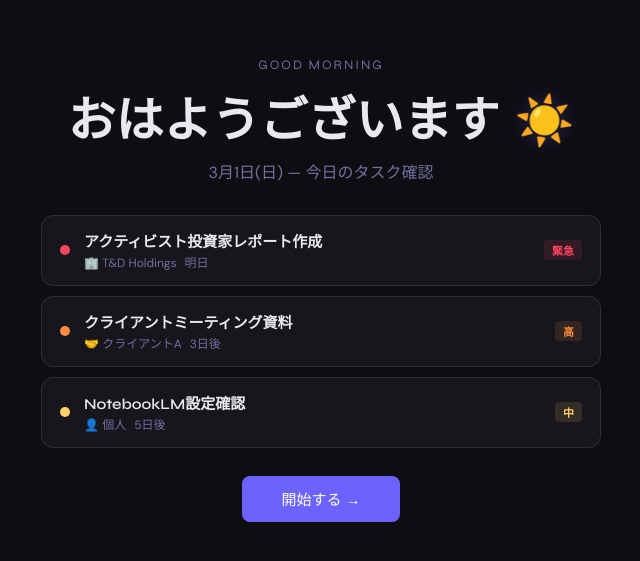
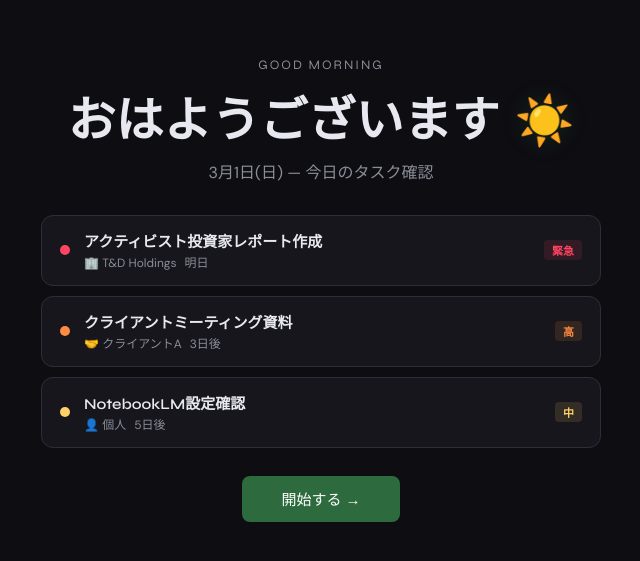
Before and after one commit to mitokawaguchi/taskflow, a React (Vite) app: page / in a window 1280 px wide. Shown: the part 111-672 px from the top of the page, without its empty margins (319-959 px from the left). Built offline with nearby package versions, Linux system fonts and the light colour scheme.

Commit message:
Refactor App component and update styles for improved task management interface. Added new sidebar menu items, enhanced notification handling, and adjusted project colors. Updated CSS for better focus visibility and added compact card styles.

```diff
--- a/src/App.jsx
+++ b/src/App.jsx
@@ -1,85 +1,104 @@
-import { useState, useEffect } from 'react'
+import { useState, useEffect, useCallback, useMemo } from 'react'
 import { PRIORITY, SORT_OPTIONS, priorityOrder, DEFAULT_PROJECTS, DEFAULT_TASKS } from './constants'
 import { load, save, today, isToday, isOverdue } from './utils'
-import MorningModal  from './MorningModal'
-import TaskCard      from './TaskCard'
-import TaskForm      from './TaskForm'
-import ProjectForm   from './ProjectForm'
-import TemplateForm  from './TemplateForm'
+import MorningModal from './MorningModal'
+import TaskCard from './TaskCard'
+import TaskForm from './TaskForm'
+import ProjectForm from './ProjectForm'
+import TemplateForm from './TemplateForm'
 import ProjectDetail from './ProjectDetail'
-import Toast         from './Toast'
+import Toast from './Toast'
+
+const DUE_TODAY_CHECK_DELAY_MS = 2000
+const TOAST_DURATION_MS = 4000
+const SIDEBAR_MENU_ITEMS = [
+  { key: 'projects', icon: '📁', label: 'プロジェクト' },
+  { key: 'all', icon: '📋', label: 'すべてのタスク' },
+  { key: 'today', icon: '☀️', label: '今日', badgeKey: 'todayCount' },
+  { key: 'overdue', icon: '🚨', label: '期限超過', badgeKey: 'overdueCount' },
+]
 
 export default function App() {
-  const [tasks,     setTasks]     = useState(() => load('tf_tasks',     DEFAULT_TASKS))
-  const [projects,  setProjects]  = useState(() => load('tf_projects',  DEFAULT_PROJECTS))
+  const [tasks, setTasks] = useState(() => load('tf_tasks', DEFAULT_TASKS))
+  const [projects, setProjects] = useState(() => load('tf_projects', DEFAULT_PROJECTS))
   const [templates, setTemplates] = useState(() => load('tf_templates', []))
-  const [view,      setView]      = useState('all')
-  const [sort,      setSort]      = useState('priority')
+  const [view, setView] = useState('projects')
+  const [sort, setSort] = useState('priority')
   const [sidebarOpen, setSidebarOpen] = useState(false)
-  const [showTaskForm,  setShowTaskForm]  = useState(false)
-  const [editTask,      setEditTask]      = useState(null)
-  const [showProjForm,  setShowProjForm]  = useState(false)
-  const [showTplForm,   setShowTplForm]   = useState(false)
-  const [toasts,        setToasts]        = useState([])
-  const [showDone,      setShowDone]      = useState(false)
-  const [notifGranted,  setNotifGranted]  = useState(false)
-  const [showMorning,   setShowMorning]   = useState(() => localStorage.getItem('tf_morning') !== today())
+  const [showTaskForm, setShowTaskForm] = useState(false)
+  const [editTask, setEditTask] = useState(null)
+  const [taskFormProjectId, setTaskFormProjectId] = useState(null)
+  const [showProjForm, setShowProjForm] = useState(false)
+  const [showTplForm, setShowTplForm] = useState(false)
+  const [toasts, setToasts] = useState([])
+  const [showDone, setShowDone] = useState(false)
+  const [notifGranted, setNotifGranted] = useState(false)
+  const [showMorning, setShowMorning] = useState(() => localStorage.getItem('tf_morning') !== today())
 
-  useEffect(() => { save('tf_tasks',     tasks)     }, [tasks])
-  useEffect(() => { save('tf_projects',  projects)  }, [projects])
+  useEffect(() => { save('tf_tasks', tasks) }, [tasks])
+  useEffect(() => { save('tf_projects', projects) }, [projects])
   useEffect(() => { save('tf_templates', templates) }, [templates])
 
   useEffect(() => {
-    if ('Notification' in window && Notification.permission === 'granted') setNotifGranted(true)
+    if (typeof globalThis.window !== 'undefined' && 'Notification' in globalThis && globalThis.Notification.permission === 'granted') {
+      setNotifGranted(true)
+    }
+  }, [])
+
+  const addToast = useCallback((icon, title, msg) => {
+    const id = Date.now()
+    setToasts(prev => [...prev, { id, icon, title, msg }])
+    setTimeout(() => setToasts(prev => prev.filter(x => x.id !== id)), TOAST_DURATION_MS)
   }, [])
 
   useEffect(() => {
-    const check = () => {
+    const checkDueToday = () => {
       const dueToday = tasks.filter(t => !t.done && isToday(t.due))
       if (dueToday.length > 0) {
         addToast('⚠️', `今日が期限: ${dueToday.length}件`, dueToday.map(t => t.title).join('、'))
         if (notifGranted) {
-          new Notification('TaskFlow — 今日の期限', { body: dueToday.map(t => t.title).join('\n') })
+          new globalThis.Notification('TaskFlow — 今日の期限', { body: dueToday.map(t => t.title).join('\n') })
           if ('vibrate' in navigator) navigator.vibrate([200, 100, 200, 100, 400])
         }
       }
     }
-    const timer = setTimeout(check, 2000)
+    const timer = setTimeout(checkDueToday, DUE_TODAY_CHECK_DELAY_MS)
     return () => clearTimeout(timer)
-  }, [notifGranted]) // eslint-disable-line
+  }, [tasks, notifGranted, addToast])
 
-  const addToast = (icon, title, msg) => {
-    const id = Date.now()
-    setToasts(t => [...t, { id, icon, title, msg }])
-    setTimeout(() => setToasts(t => t.filter(x => x.id !== id)), 4000)
+  const requestNotif = useCallback(async () => {
+    if (typeof globalThis.Notification === 'undefined') return
+    const permission = await globalThis.Notification.requestPermission()
+    if (permission === 'granted') {
+      setNotifGranted(true)
+      addToast('🔔', '通知が有効になりました', '期限が近いタスクをお知らせします')
     }
+  }, [addToast])
 
-  const requestNotif = async () => {
-    if ('Notification' in window) {
-      const p = await Notification.requestPermission()
-      if (p === 'granted') { setNotifGranted(true); addToast('🔔', '通知が有効になりました', '期限が近いタスクをお知らせします') }
-    }
-  }
+  const closeTaskForm = useCallback(() => {
+    setShowTaskForm(false)
+    setEditTask(null)
+    setTaskFormProjectId(null)
+  }, [])
 
-  const saveTask = (form) => {
+  const saveTask = useCallback((form) => {
     if (editTask?.id) {
-      setTasks(ts => ts.map(t => t.id === editTask.id ? { ...t, ...form } : t))
+      setTasks(ts => ts.map(t => (t.id === editTask.id ? { ...t, ...form } : t)))
       addToast('✏️', 'タスクを更新しました', form.title)
     } else {
-      const t = { ...form, id: 't' + Date.now(), done: false, created: Date.now() }
-      setTasks(ts => [t, ...ts])
+      const newTask = { ...form, id: 't' + Date.now(), done: false, created: Date.now() }
+      setTasks(ts => [newTask, ...ts])
       addToast('✅', 'タスクを追加しました', form.title)
     }
-    setShowTaskForm(false); setEditTask(null)
-  }
+    closeTaskForm()
+  }, [editTask?.id, addToast, closeTaskForm])
 
-  const toggleTask = (id) => {
-    setTasks(ts => ts.map(t => {
-      if (t.id !== id) return t
-      if (!t.done) addToast('🎉', '完了！', t.title)
-      return { ...t, done: !t.done }
-    }))
-  }
+  const toggleTask = useCallback((id) => {
+    const task = tasks.find(t => t.id === id)
+    const willComplete = task && !task.done
+    setTasks(ts => ts.map(t => (t.id !== id ? t : { ...t, done: !t.done })))
+    if (willComplete) addToast('🎉', '完了！', task.title)
+  }, [tasks, addToast])
 
   const saveProject = (form) => {
     setProjects(ps => [...ps, { ...form, id: 'p' + Date.now() }])
@@ -113,18 +132,81 @@ export default function App() {
   const todayCount   = tasks.filter(t => !t.done && (isToday(t.due) || isOverdue(t.due))).length
   const overdueCount = tasks.filter(t => !t.done && isOverdue(t.due)).length
 
-  const viewTitle = () => {
-    if (view === 'all')       return 'すべてのタスク'
-    if (view === 'today')     return '今日のタスク'
-    if (view === 'overdue')   return '期限超過'
-    if (view === 'projects')  return 'プロジェクト'
+  const viewTitle = useCallback(() => {
+    if (view === 'all') return 'すべてのタスク'
+    if (view === 'today') return '今日のタスク'
+    if (view === 'overdue') return '期限超過'
+    if (view === 'projects') return 'プロジェクト'
     if (view === 'templates') return 'テンプレート'
-    if (view.startsWith('p:')) return projects.find(p => p.id === view.slice(2))?.name || ''
+    if (view.startsWith('p:')) return projects.find(p => p.id === view.slice(2))?.name ?? ''
     return ''
+  }, [view, projects])
+
+  const openTaskFormForProject = useCallback((projectId) => {
+    setTaskFormProjectId(projectId)
+    setShowTaskForm(true)
+  }, [])
+
+  const { activeProjects, completedProjects } = useMemo(() => {
+    const withStats = (projects || []).map(p => {
+      const ptasks = (tasks || []).filter(t => t.projectId === p.id).slice().sort(
+        (a, b) => (priorityOrder[a.priority] ?? 2) - (priorityOrder[b.priority] ?? 2)
+      )
+      const done = ptasks.filter(t => t.done).length
+      const pct = ptasks.length ? Math.round((done / ptasks.length) * 100) : 0
+      return { project: p, ptasks, pct }
+    })
+    return {
+      activeProjects: withStats.filter(({ ptasks, pct }) => ptasks.length === 0 || pct < 100),
+      completedProjects: withStats.filter(({ ptasks, pct }) => ptasks.length > 0 && pct === 100),
     }
+  }, [projects, tasks])
+
+  const renderProjectCard = useCallback(({ project: p, ptasks, pct }) => (
+    <div key={p.id} className="project-card">
+      <button type="button" className="project-card-header project-card-clickable" onClick={() => setView(`p:${p.id}`)}>
+        <div className="project-icon" style={{ background: `${p.color}20` }}>{p.icon}</div>
+        <div>
+          <div className="project-name">{p.name}</div>
+          <div className="project-count">{ptasks.filter(t => !t.done).length} 件残り</div>
+        </div>
+      </button>
+      <div className="project-progress" onClick={() => setView(`p:${p.id}`)}>
+        <div className="project-progress-fill" style={{ width: `${pct}%`, background: p.color }} />
+      </div>
+      <div style={{ fontSize: '11px', color: 'var(--text-muted)', marginTop: '6px' }}>{pct}% 完了</div>
+      <ul className="project-card-tasks" aria-label={`${p.name}のタスク`}>
+        {ptasks.map(t => (
+          <li key={t.id} className="project-task-row">
+            <input
+              type="checkbox"
+              className="project-task-check"
+              checked={!!t.done}
+              onChange={() => toggleTask(t.id)}
+              aria-label={`${t.title}を${t.done ? '未完了に' : '完了に'}`}
+            />
+            <span className={`project-task-title ${t.done ? 'done' : ''}`}>{t.title}</span>
+          </li>
+        ))}
+      </ul>
+      <button
+        type="button"
+        className="btn btn-ghost btn-sm project-card-add-task"
+        onClick={e => { e.stopPropagation(); openTaskFormForProject(p.id) }}
+      >
+        ＋ タスクを追加
+      </button>
+    </div>
+  ), [toggleTask, openTaskFormForProject])
 
   const isProjectView = view.startsWith('p:')
   const currentProject = isProjectView ? projects.find(p => p.id === view.slice(2)) : null
+
+  const taskFormInitialTask = useMemo(() => {
+    if (editTask) return editTask
+    const projectId = taskFormProjectId ?? (isProjectView ? view.slice(2) : null)
+    return projectId ? { projectId } : null
+  }, [editTask, taskFormProjectId, isProjectView, view])
 
   // ── Render ───────────────────────────────────────────────
   return (
@@ -153,18 +235,17 @@ export default function App() {
 
           <div className="sidebar-section" style={{ paddingBottom:'8px' }}>
             <div className="sidebar-label">メニュー</div>
-            {[
-              { key:'all',     icon:'📋', label:'すべて' },
-              { key:'today',   icon:'☀️', label:'今日',     badge: todayCount },
-              { key:'overdue', icon:'🚨', label:'期限超過', badge: overdueCount },
-            ].map(item => (
-              <button key={item.key} className={`sidebar-item ${view===item.key?'active':''}`}
+            {SIDEBAR_MENU_ITEMS.map(item => {
+              const badge = item.badgeKey === 'todayCount' ? todayCount : item.badgeKey === 'overdueCount' ? overdueCount : 0
+              return (
+                <button key={item.key} className={`sidebar-item ${view === item.key ? 'active' : ''}`}
                   onClick={() => { setView(item.key); setSidebarOpen(false) }}>
                   <span className="icon">{item.icon}</span>
                   {item.label}
-                {item.badge > 0 && <span className="badge">{item.badge}</span>}
+                  {badge > 0 && <span className="badge">{badge}</span>}
                 </button>
-            ))}
+              )
+            })}
           </div>
 
           <div className="sidebar-section">
@@ -200,6 +281,11 @@ export default function App() {
         {/* ── MAIN ── */}
         <div className="main">
           <div className="topbar">
+            {isProjectView && (
+              <button type="button" className="btn btn-ghost btn-sm" onClick={() => setView('projects')} aria-label="プロジェクト一覧に戻る">
+                ← 戻る
+              </button>
+            )}
             <button className="hamburger" onClick={() => setSidebarOpen(true)}>☰</button>
             <div className="topbar-title">{viewTitle()}</div>
             <button className="btn btn-ghost btn-sm" onClick={() => setShowDone(!showDone)}>
@@ -230,31 +316,20 @@ export default function App() {
             {/* PROJECTS OVERVIEW */}
             {view === 'projects' && (
               <>
-                <div style={{ display:'flex', justifyContent:'flex-end', marginBottom:'20px' }}>
+                <div style={{ display: 'flex', justifyContent: 'flex-end', marginBottom: '20px' }}>
                   <button className="btn btn-primary" onClick={() => setShowProjForm(true)}>+ プロジェクト追加</button>
                 </div>
                 <div className="projects-grid">
-                  {projects.map(p => {
-                    const ptasks = tasks.filter(t => t.projectId === p.id)
-                    const done   = ptasks.filter(t => t.done).length
-                    const pct    = ptasks.length ? Math.round(done / ptasks.length * 100) : 0
-                    return (
-                      <div key={p.id} className="project-card" onClick={() => setView(`p:${p.id}`)}>
-                        <div className="project-card-header">
-                          <div className="project-icon" style={{ background:`${p.color}20` }}>{p.icon}</div>
-                          <div>
-                            <div className="project-name">{p.name}</div>
-                            <div className="project-count">{ptasks.filter(t=>!t.done).length} 件残り</div>
+                  {activeProjects.map(renderProjectCard)}
+                </div>
+                {completedProjects.length > 0 && (
+                  <div className="projects-completed-section">
+                    <h2 className="projects-completed-title">完了したプロジェクト</h2>
+                    <div className="projects-grid">
+                      {completedProjects.map(renderProjectCard)}
                     </div>
                   </div>
-                        <div className="project-progress">
-                          <div className="project-progress-fill" style={{ width:`${pct}%`, background:p.color }} />
-                        </div>
-                        <div style={{ fontSize:'11px', color:'var(--text-muted)', marginTop:'6px' }}>{pct}% 完了</div>
-                      </div>
-                    )
-                  })}
-                </div>
+                )}
               </>
             )}
 
@@ -303,7 +378,7 @@ export default function App() {
                     <button className="btn btn-primary" onClick={() => setShowTaskForm(true)}>タスクを追加</button>
                   </div>
                 ) : (
-                  <div className="cards-grid">
+                  <div className="cards-grid cards-grid--compact">
                     {sortedTasks.map(t => (
                       <TaskCard key={t.id} task={t} projects={projects} onToggle={toggleTask} onClick={() => setEditTask(t)} />
                     ))}
@@ -318,11 +393,11 @@ export default function App() {
 
       {(showTaskForm || editTask) && (
         <TaskForm
-          task={editTask || (isProjectView ? { projectId: view.slice(2) } : null)}
+          task={taskFormInitialTask}
           projects={projects}
           templates={templates}
           onSave={saveTask}
-          onClose={() => { setShowTaskForm(false); setEditTask(null) }}
+          onClose={closeTaskForm}
         />
       )}
       {showProjForm && <ProjectForm onSave={saveProject} onClose={() => setShowProjForm(false)} />}
--- a/src/ProjectForm.jsx
+++ b/src/ProjectForm.jsx
@@ -1,7 +1,7 @@
 import { useState } from 'react'
 
 const ICONS   = ['📁','🏢','🤝','⚡','🎯','💡','🔬','🎨','🚀','📊','🏗','💼']
-const COLORS  = ['#6c63ff','#ff4560','#ff8c42','#ffd166','#06d6a0','#00b4d8','#e040fb']
+const COLORS  = ['#2d6b3f','#ff4560','#ff8c42','#ffd166','#06d6a0','#00b4d8','#e040fb']
 
 export default function ProjectForm({ onSave, onClose }) {
   const [name,  setName]  = useState('')
--- a/src/constants.js
+++ b/src/constants.js
@@ -15,7 +15,7 @@ export const SORT_OPTIONS = [
 export const priorityOrder = { critical: 0, high: 1, medium: 2, low: 3 }
 
 export const DEFAULT_PROJECTS = [
-  { id: 'p1', name: '個人',          color: '#6c63ff', icon: '👤' },
+  { id: 'p1', name: '個人',          color: '#2d6b3f', icon: '👤' },
   { id: 'p2', name: 'T&D Holdings',  color: '#ff8c42', icon: '🏢' },
   { id: 'p3', name: 'クライアントA', color: '#06d6a0', icon: '🤝' },
 ]
--- a/src/index.css
+++ b/src/index.css
@@ -5,9 +5,9 @@
   --surface3: #26262f;
   --border: #2e2e3a;
   --text: #e8e8f0;
-  --text-muted: #7070a0;
-  --accent: #6c63ff;
-  --accent-glow: rgba(108,99,255,0.25);
+  --text-muted: #8a8e99;
+  --accent: #2d6b3f;
+  --accent-glow: rgba(45,107,63,0.25);
 
   --critical: #ff4560;
   --critical-bg: rgba(255,69,96,0.12);
@@ -19,6 +19,8 @@
   --low-bg: rgba(6,214,160,0.12);
 }
 * { box-sizing: border-box; margin: 0; padding: 0; }
+*:focus-visible { outline: 2px solid var(--accent); outline-offset: 2px; }
+button:focus-visible, [role="button"]:focus-visible, a:focus-visible { outline: 2px solid var(--accent); outline-offset: 2px; }
 body {
   background: var(--bg);
   color: var(--text);
@@ -84,7 +86,7 @@ h1,h2,h3,h4 { font-family: 'Syne', sans-serif; }
   font-size: 13px; font-weight: 500; transition: all 0.15s;
 }
 .btn-primary { background: var(--accent); color: #fff; }
-.btn-primary:hover { background: #7c75ff; transform: translateY(-1px); box-shadow: 0 4px 16px var(--accent-glow); }
+.btn-primary:hover { background: #3d8b55; transform: translateY(-1px); box-shadow: 0 4px 16px var(--accent-glow); }
 .btn-ghost { background: var(--surface2); color: var(--text-muted); border: 1px solid var(--border); }
 .btn-ghost:hover { color: var(--text); border-color: var(--text-muted); }
 .btn-sm { padding: 5px 12px; font-size: 12px; }
@@ -105,6 +107,34 @@ h1,h2,h3,h4 { font-family: 'Syne', sans-serif; }
   grid-template-columns: repeat(auto-fill, minmax(280px, 1fr));
   gap: 14px;
 }
+.cards-grid--compact { gap: 6px; }
+.cards-grid--compact .task-card {
+  display: grid;
+  grid-template-columns: 1fr auto;
+  grid-template-rows: auto auto;
+  gap: 2px 12px;
+  padding: 6px 10px 6px 12px;
+  border-radius: 8px;
+  min-height: 0;
+  align-items: center;
+}
+.cards-grid--compact .task-card::before { width: 2px; border-radius: 8px 0 0 8px; }
+.cards-grid--compact .task-card:hover { transform: none; }
+.cards-grid--compact .card-project-banner {
+  grid-column: 1; padding: 2px 6px; font-size: 10px; margin-bottom: 0;
+}
+.cards-grid--compact .card-header { grid-column: 1; margin-bottom: 0; gap: 6px; align-items: center; }
+.cards-grid--compact .card-title { font-size: 12px; line-height: 1.25; display: -webkit-box; -webkit-line-clamp: 1; -webkit-box-orient: vertical; overflow: hidden; flex: 1; min-width: 0; }
+.cards-grid--compact .card-check { width: 14px; height: 14px; margin-top: 0; border-radius: 4px; flex-shrink: 0; }
+.cards-grid--compact .card-check.checked::after { font-size: 9px; }
+.cards-grid--compact .card-desc { grid-column: 1; font-size: 11px; margin-bottom: 0; line-height: 1.3; display: -webkit-box; -webkit-line-clamp: 1; -webkit-box-orient: vertical; overflow: hidden; padding-left: 20px; }
+.cards-grid--compact .card-footer {
+  grid-column: 2; grid-row: 1 / -1;
+  display: flex; flex-direction: row; align-items: center; gap: 4px;
+  min-height: 0; flex-wrap: nowrap; margin-left: 8px; justify-content: flex-end;
+}
+.cards-grid--compact .priority-badge, .cards-grid--compact .due-badge { font-size: 9px; padding: 1px 5px; }
+.cards-grid--compact .due-badge { font-size: 9px; }
 
 .task-card {
   background: var(--surface);
@@ -182,6 +212,10 @@ h1,h2,h3,h4 { font-family: 'Syne', sans-serif; }
   animation: slideUp 0.2s;
 }
 @keyframes slideUp { from { transform: translateY(20px); opacity: 0; } to { transform: translateY(0); opacity: 1; } }
+.modal-header-with-back { display: flex; align-items: center; gap: 12px; margin-bottom: 20px; }
+.modal-back { flex-shrink: 0; padding: 4px 8px; color: var(--text-muted); }
+.modal-back:hover { color: var(--text); }
+.modal-header-with-back .modal-title { margin-bottom: 0; flex: 1; }
 .modal-title { font-size: 18px; font-weight: 700; margin-bottom: 20px; }
 .modal-actions { display: flex; gap: 8px; justify-content: flex-end; margin-top: 20px; }
 
@@ -196,6 +230,7 @@ h1,h2,h3,h4 { font-family: 'Syne', sans-serif; }
 }
 .form-textarea { resize: vertical; min-height: 80px; }
 .form-input:focus, .form-select:focus, .form-textarea:focus { border-color: var(--accent); }
+.form-input::placeholder, .form-textarea::placeholder { color: var(--text-muted); }
 .form-select option { background: var(--surface2); }
 select { appearance: none; }
 
@@ -241,15 +276,28 @@ select { appearance: none; }
 .project-card {
   background: var(--surface); border: 1px solid var(--border);
   border-radius: 12px; padding: 20px;
-  cursor: pointer; transition: all 0.18s;
+  transition: all 0.18s;
 }
-.project-card:hover { border-color: var(--accent); transform: translateY(-2px); }
+.project-card-header.project-card-clickable {
+  cursor: pointer; border: none; background: none; width: 100%; text-align: left; padding: 0; font: inherit; color: inherit;
+}
+.project-card-clickable:hover + .project-progress { background: var(--surface2); }
 .project-card-header { display: flex; align-items: center; gap: 10px; margin-bottom: 12px; }
 .project-icon { width: 36px; height: 36px; border-radius: 8px; display: flex; align-items: center; justify-content: center; font-size: 18px; }
 .project-name { font-family: 'Syne',sans-serif; font-size: 15px; font-weight: 700; }
 .project-count { font-size: 12px; color: var(--text-muted); margin-top: 2px; }
-.project-progress { background: var(--surface3); border-radius: 4px; height: 4px; margin-top: 12px; overflow: hidden; }
+.project-progress { background: var(--surface3); border-radius: 4px; height: 4px; margin-top: 12px; overflow: hidden; cursor: pointer; }
 .project-progress-fill { height: 100%; border-radius: 4px; transition: width 0.4s; }
+.projects-completed-section { margin-top: 32px; padding-top: 24px; border-top: 1px solid var(--border); }
+.projects-completed-title { font-size: 13px; font-weight: 700; color: var(--text-muted); text-transform: uppercase; letter-spacing: 1px; margin-bottom: 14px; }
+.projects-completed-section .project-card { opacity: 0.85; }
+.projects-completed-section .project-card:hover { opacity: 1; }
+.project-card-tasks { list-style: none; margin-top: 12px; padding-top: 12px; border-top: 1px solid var(--border); display: flex; flex-direction: column; gap: 4px; max-height: 160px; overflow-y: auto; }
+.project-task-row { display: flex; align-items: center; gap: 8px; min-height: 28px; }
+.project-task-check { width: 16px; height: 16px; flex-shrink: 0; margin: 0; accent-color: var(--accent); cursor: pointer; }
+.project-task-title { font-size: 13px; color: var(--text); flex: 1; min-width: 0; overflow: hidden; text-overflow: ellipsis; white-space: nowrap; }
+.project-task-title.done { text-decoration: line-through; color: var(--text-muted); }
+.project-card-add-task { width: 100%; margin-top: 8px; justify-content: center; font-size: 11px; }
 
 .proj-detail-header {
   background: var(--surface); border-radius: 16px;
```
Also changed, not shown: src/TaskForm.jsx (+6 -1 lines). Lines whose indentation alone changed are shown as unchanged.
